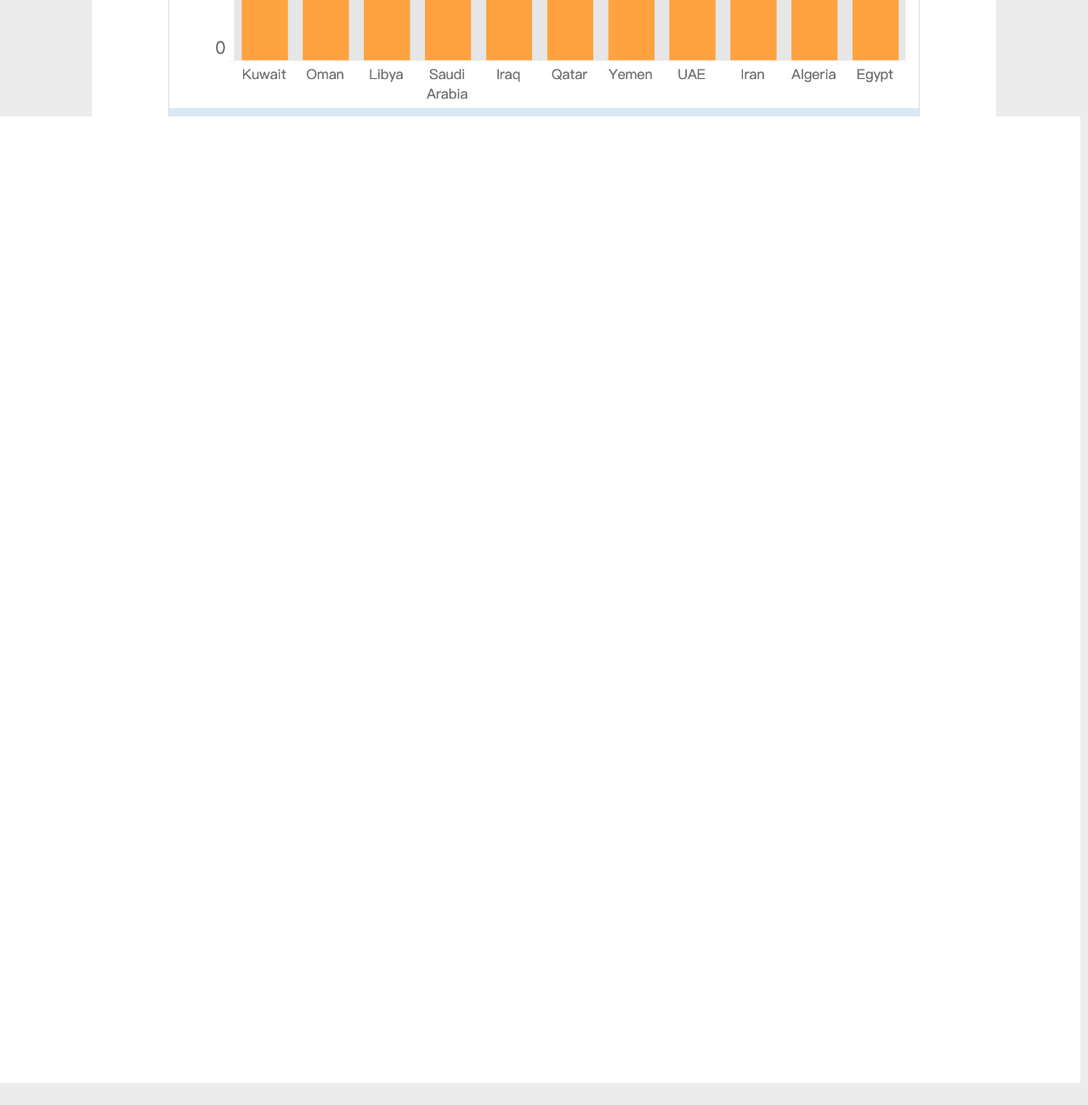
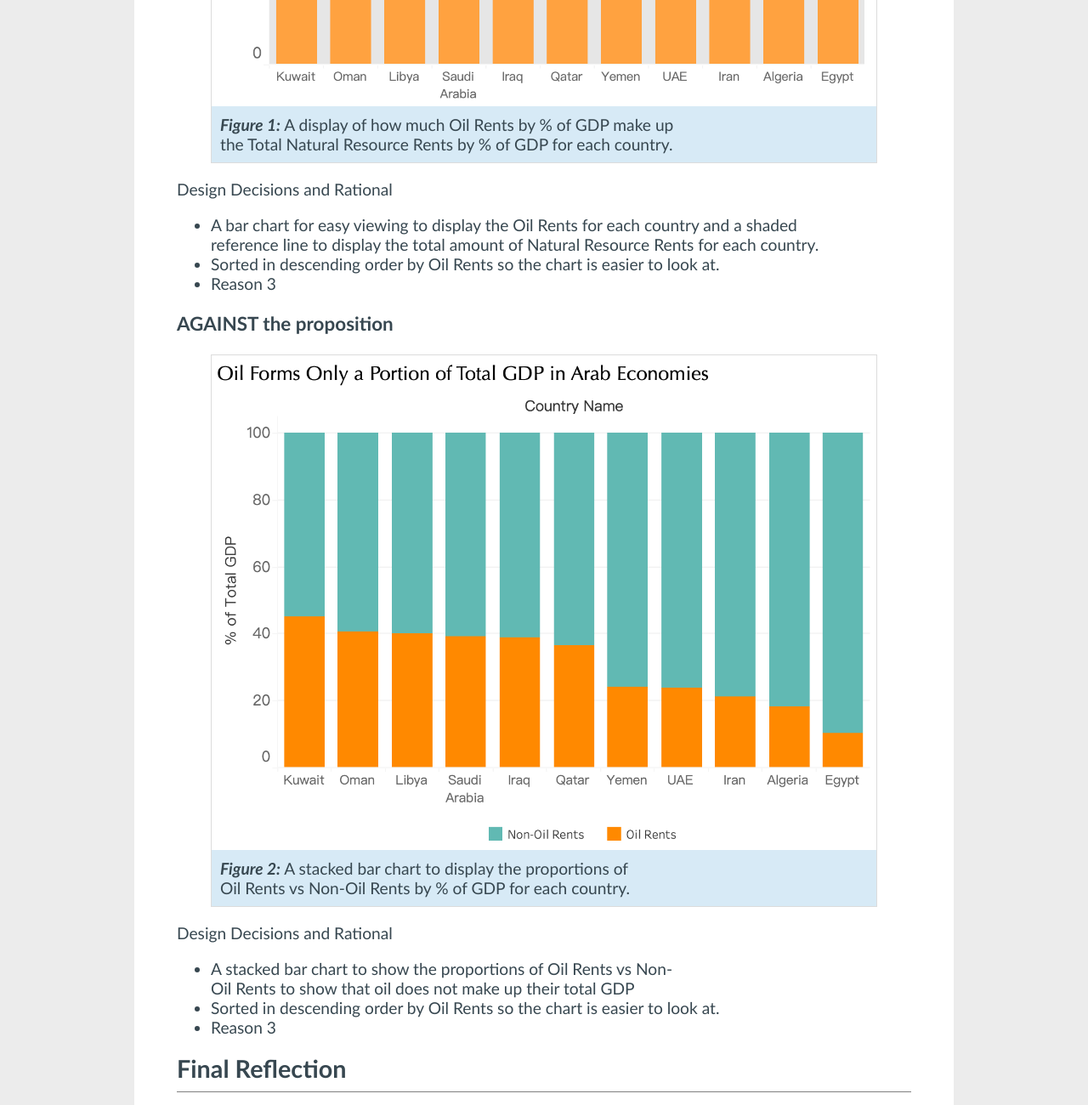
Before and after one commit to ritazaarour/project2.github.io, a plain HTML site: page index.html in a window 1280 px wide. Shown: the part 880-2180 px from the top of the page at 85% size. Before the commit the page ends 2154 px from the top, so only its background shows below. Drawn offline with Linux system fonts and the light colour scheme.

Commit message:
added to main page and updated css

```diff
--- a/index.html
+++ b/index.html
@@ -18,12 +18,12 @@
 
         <figure>
             <img src="images/FOR.png">
-            <figcaption><strong>Figure 1:</strong> blah </figcaption>
+            <figcaption><strong><em>Figure 1:</strong></em> A display of how much Oil Rents by % of GDP make up the Total Natural Resource Rents by % of GDP for each country. </figcaption>
         </figure>
         <p>Design Decisions and Rational</p>
         <ul>
-            <li>Reason 1</li>
-            <li>Reason 2</li>
+            <li>A bar chart for easy viewing to display the Oil Rents for each country and a shaded reference line to display the total amount of Natural Resource Rents for each country. </li>
+            <li>Sorted in descending order by Oil Rents so the chart is easier to look at.</li>
             <li>Reason 3</li>
          </ul>
 
@@ -31,12 +31,12 @@
 
         <figure>
             <img src="images/AGAINST.png">
-            <figcaption><strong>Figure 2:</strong> blah </figcaption>
+            <figcaption><strong><em>Figure 2:</strong></em> A stacked bar chart to display the proportions of Oil Rents vs Non-Oil Rents by % of GDP for each country. </figcaption>
         </figure>
         <p>Design Decisions and Rational</p>
         <ul>
-            <li>Reason 1</li>
-            <li>Reason 2</li>
+            <li>A stacked bar chart to show the proportions of Oil Rents vs Non-Oil Rents to show that oil does not make up their total GDP</li>
+            <li>Sorted in descending order by Oil Rents so the chart is easier to look at.</li>
             <li>Reason 3</li>
         </ul>
 
--- a/style.css
+++ b/style.css
@@ -11,6 +11,7 @@
 
 h1 {
     text-align: center;
+    padding-bottom: 20px;
     border-bottom: 1px solid grey;
     font-size: 4rem;
 }
@@ -32,10 +33,11 @@ body {
 main {
     display: block;
     background-color: white;
-    margin-left: 100px;
-    margin-right: 100px;
+    margin-left: 150px;
+    margin-right: 150px;
     border-radius: 10px;
     padding: 50px;
+    font-size: 1.2em;
     color: var(--color-font);
 }
 
```
